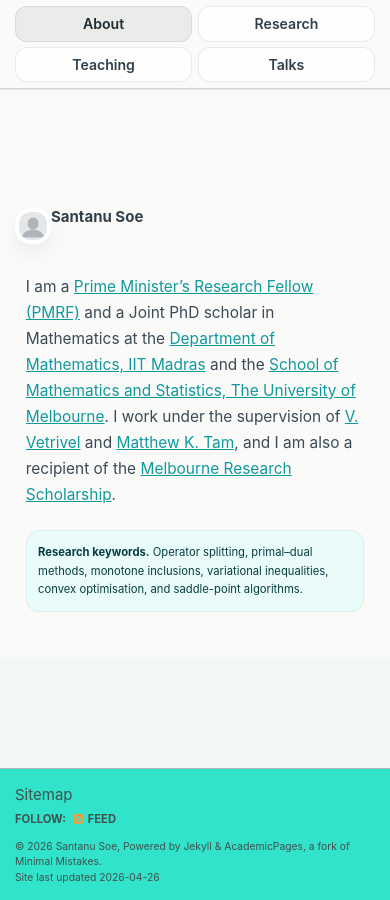
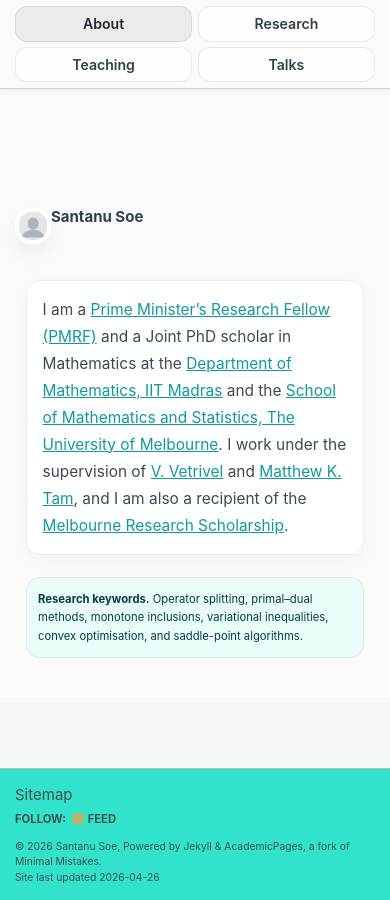
Before and after one commit to santanusoe/santanusoe.github.io, a Jekyll site: the page built from _pages/about.md, in a window 390 px wide. Built offline with Jekyll 4.4.1, drawn with Linux system fonts in a browser that asks for light colours; a script bundle is joined from its source files by our own code; library files that are not in the unit come from our copies.

Commit message:
Replace hero styling with simple intro box

```diff
--- a/assets/css/main.scss
+++ b/assets/css/main.scss
@@ -68,26 +68,8 @@ a {
 .masthead__menu {
   display: flex;
   align-items: center;
-  justify-content: space-between;
-  gap: 1.25rem;
+  justify-content: flex-end;
   width: 100%;
-}
-
-.site-nav-brand a {
-  display: inline-flex;
-  align-items: center;
-  font-size: 1.02rem;
-  font-weight: 700;
-  letter-spacing: -0.01em;
-  color: #22313a;
-  text-decoration: none;
-  white-space: nowrap;
-}
-
-.site-nav-brand a:hover,
-.site-nav-brand a:focus-visible {
-  opacity: 0.75;
-  outline: none;
 }
 
 .masthead__menu-item--lg,
@@ -188,11 +170,6 @@ a {
   color: #22313a;
 }
 
-body.home .page__title,
-.page__content .home-hero + h1 {
-  display: none;
-}
-
 .page__content {
   color: #3b4a55;
 }
@@ -210,70 +187,18 @@ body.home .page__title,
   color: #24333c;
 }
 
-.home-hero {
-  margin: 0.2rem 0 1.45rem;
-  padding: 1.65rem 1.75rem;
-  border-radius: 22px;
-  background:
-    radial-gradient(circle at 0% 0%, rgba(92, 154, 146, 0.18), transparent 34%),
-    linear-gradient(135deg, rgba(255, 255, 255, 0.98), rgba(246, 249, 247, 0.92));
-  border: 1px solid rgba(0, 0, 0, 0.065);
-  box-shadow: 0 12px 28px rgba(34, 49, 58, 0.055);
+.home-intro {
+  margin: 0.35rem 0 1.1rem;
+  padding: 1.15rem 1.25rem;
+  border-radius: 15px;
+  background: rgba(255, 255, 255, 0.94);
+  border: 1px solid rgba(0, 0, 0, 0.07);
+  box-shadow: 0 6px 18px rgba(34, 49, 58, 0.035);
 }
 
-.home-hero__eyebrow {
-  margin: 0 0 0.45rem !important;
-  font-size: 0.82rem !important;
-  line-height: 1.35 !important;
-  font-weight: 700;
-  letter-spacing: 0.09em;
-  text-transform: uppercase;
-  color: #5f746f;
-}
-
-.home-hero h1 {
-  margin: 0 0 0.55rem;
-  font-size: clamp(2.05rem, 5vw, 3.25rem);
-  line-height: 1.04;
-  letter-spacing: -0.045em;
-  color: #17242b;
-}
-
-.home-hero__lead {
-  max-width: 780px;
-  margin: 0 0 1.05rem !important;
-  font-size: 1.1rem !important;
-  line-height: 1.62 !important;
-  color: #3b4d55;
-}
-
-.home-hero__links {
-  display: flex;
-  flex-wrap: wrap;
-  gap: 0.5rem;
-  margin-top: 0.9rem;
-}
-
-.home-hero__links a {
-  display: inline-flex;
-  align-items: center;
-  justify-content: center;
-  padding: 0.46rem 0.82rem;
-  border-radius: 999px;
-  border: 1px solid rgba(0, 0, 0, 0.1);
-  background: rgba(255, 255, 255, 0.74);
-  color: #22313a;
-  font-size: 0.9rem;
-  font-weight: 700;
-  text-decoration: none;
-}
-
-.home-hero__links a:hover,
-.home-hero__links a:focus-visible {
-  background: #22313a;
-  border-color: #22313a;
-  color: #fff;
-  outline: none;
+.home-intro p {
+  margin: 0 !important;
+  line-height: 1.75 !important;
 }
 
 .notice--primary,
@@ -284,6 +209,10 @@ body.home .page__title,
   border-radius: 14px;
   border: 1px solid rgba(0, 0, 0, 0.06);
   box-shadow: 0 1px 4px rgba(0, 0, 0, 0.01);
+}
+
+.notice--primary {
+  margin-top: 0.95rem;
 }
 
 .archive__item {
@@ -349,7 +278,6 @@ html[data-theme="dark"] .masthead {
   box-shadow: 0 2px 8px rgba(0, 0, 0, 0.18);
 }
 
-html[data-theme="dark"] .site-nav-brand a,
 html[data-theme="dark"] .site-nav-links__item a {
   color: #dbe6ee;
 }
@@ -387,36 +315,7 @@ html[data-theme="dark"] a:focus-visible {
   color: #9be8e4;
 }
 
-html[data-theme="dark"] .home-hero {
-  background:
-    radial-gradient(circle at 0% 0%, rgba(125, 215, 211, 0.14), transparent 34%),
-    linear-gradient(135deg, #172028, #121a21);
-  border-color: rgba(255, 255, 255, 0.08);
-  box-shadow: none;
-}
-
-html[data-theme="dark"] .home-hero h1 {
-  color: #f3f7fa;
-}
-
-html[data-theme="dark"] .home-hero__eyebrow,
-html[data-theme="dark"] .home-hero__lead {
-  color: #cbd6de;
-}
-
-html[data-theme="dark"] .home-hero__links a {
-  background: rgba(255, 255, 255, 0.045);
-  border-color: rgba(255, 255, 255, 0.12);
-  color: #e5eef5;
-}
-
-html[data-theme="dark"] .home-hero__links a:hover,
-html[data-theme="dark"] .home-hero__links a:focus-visible {
-  background: #7dd7d3;
-  border-color: #7dd7d3;
-  color: #0f151a;
-}
-
+html[data-theme="dark"] .home-intro,
 html[data-theme="dark"] .notice--primary,
 html[data-theme="dark"] .notice--info,
 html[data-theme="dark"] .notice--success,
@@ -464,9 +363,7 @@ html[data-theme="dark"] .page__footer a {
 
 @media (max-width: 900px) {
   .masthead__menu {
-    align-items: flex-start;
-    flex-direction: column;
-    gap: 0.55rem;
+    justify-content: center;
   }
 
   .site-nav-bar {
@@ -474,7 +371,7 @@ html[data-theme="dark"] .page__footer a {
   }
 
   .site-nav-links {
-    justify-content: flex-start;
+    justify-content: center;
   }
 
   .sidebar.sticky {
@@ -533,17 +430,9 @@ html[data-theme="dark"] .page__footer a {
     font-size: 1.75rem;
   }
 
-  .home-hero {
-    padding: 1.25rem 1.05rem;
-    border-radius: 18px;
-  }
-
-  .home-hero__lead {
-    font-size: 1.02rem !important;
-  }
-
-  .home-hero__links a {
-    flex: 1 1 46%;
+  .home-intro {
+    padding: 1rem 1.05rem;
+    border-radius: 14px;
   }
 
   .page__content p,
@@ -568,10 +457,6 @@ html[data-theme="dark"] .page__footer a {
     padding-right: 0.72rem;
   }
 
-  .site-nav-brand a {
-    font-size: 0.98rem;
-  }
-
   .site-nav-links__item a {
     min-height: 2.35rem;
     font-size: 0.94rem;
@@ -581,8 +466,4 @@ html[data-theme="dark"] .page__footer a {
     max-width: 160px;
     border-radius: 16px;
   }
-
-  .home-hero__links a {
-    flex-basis: 100%;
-  }
 }
```
